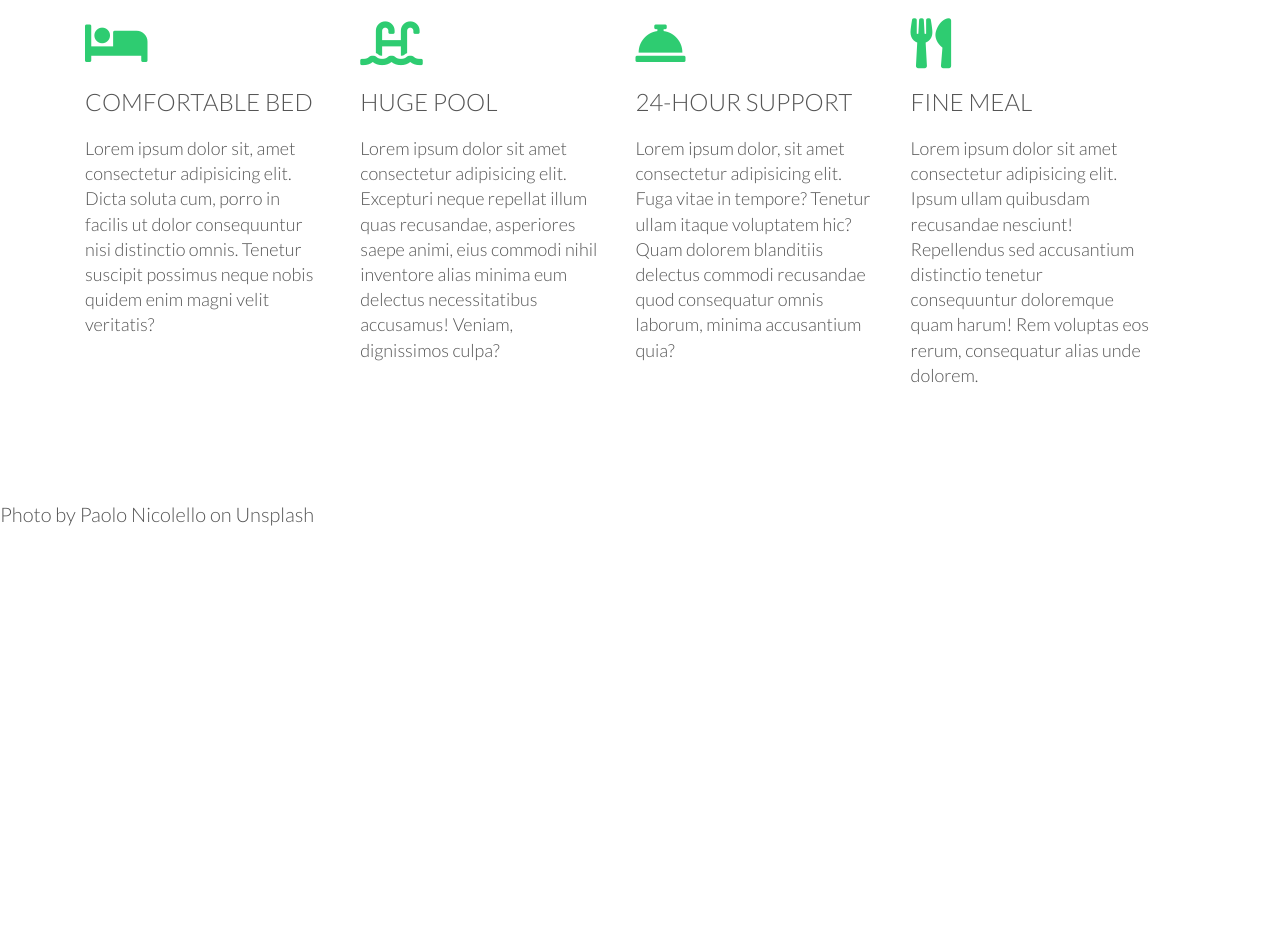
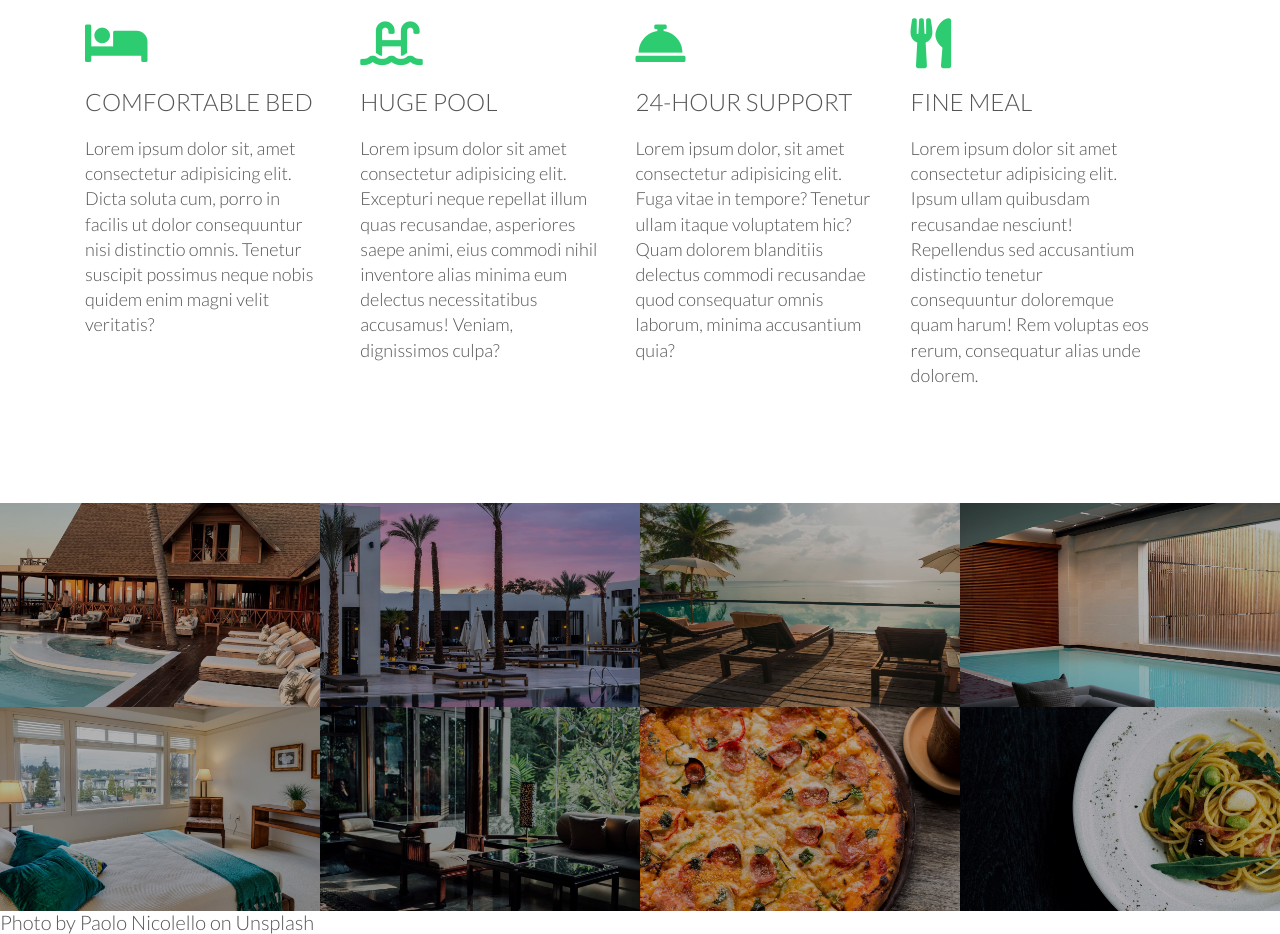
Before and after one commit to sasami55/practice005, a plain HTML site: page index.html in a window 1280 px wide. Shown: the part 1099-2033 px from the top of the page. Before the commit the page ends 1625 px from the top, so only its background shows below. Drawn offline with Linux system fonts and the light colour scheme.

Commit message:
add contents

```diff
--- a/index.html
+++ b/index.html
@@ -59,6 +59,53 @@
       </div>
     </div>
   </section>
+
+  <section class="photos">
+    <ul class="photos-showcase">
+      <li>
+        <figure class="photos">
+          <img src="./resources/img/1.jpg" alt="">
+        </figure>
+      </li>
+      <li>
+        <figure class="photos">
+          <img src="./resources/img/2.jpg" alt="">
+        </figure>
+      </li>
+      <li>
+        <figure class="photos">
+          <img src="./resources/img/3.jpg" alt="">
+        </figure>
+      </li>
+      <li>
+        <figure class="photos">
+          <img src="./resources/img/4.jpg" alt="">
+        </figure>
+      </li>
+    </ul>
+    <ul class="photos-showcase">
+      <li>
+        <figure class="photos">
+          <img src="./resources/img/5.jpg" alt="">
+        </figure>
+      </li>
+      <li>
+        <figure class="photos">
+          <img src="./resources/img/6.jpg" alt="">
+        </figure>
+      </li>
+      <li>
+        <figure class="photos">
+          <img src="./resources/img/7.jpg" alt="">
+        </figure>
+      </li>
+      <li>
+        <figure class="photos">
+          <img src="./resources/img/8.jpg" alt="">
+        </figure>
+      </li>
+    </ul>
+  </section>
 </body>
 </html>
 
--- a/resources/css/style.css
+++ b/resources/css/style.css
@@ -160,3 +160,37 @@ header{
   top: 30%;
   left: 10%;
 }
+
+/* -------------------------------------------- */
+/* PHOTOS */
+/* -------------------------------------------- */
+
+.photos-showcase{
+  width: 100%;
+}
+
+.photos-showcase li{
+  width: 25%;
+  float: left;
+  display: block;
+}
+
+.photos{
+  width: 100%;
+  background: #000;
+  overflow: hidden;
+  padding: 0;
+}
+
+.photos img{
+  opacity: 0.7;
+  width: 100%;
+  height: 200px;
+  transform: scale(1.4);
+  transition: all 0.5s;
+}
+
+.photos img:hover{
+  opacity: 1;
+  transform: scale(1.04);
+}
```
Also changed, not shown: resources/img/1.jpg (added), resources/img/2.jpg (added), resources/img/3.jpg (added), resources/img/4.jpg (added), resources/img/5.jpg (added), resources/img/6.jpg (added), resources/img/7.jpg (added), resources/img/8.jpg (added).
